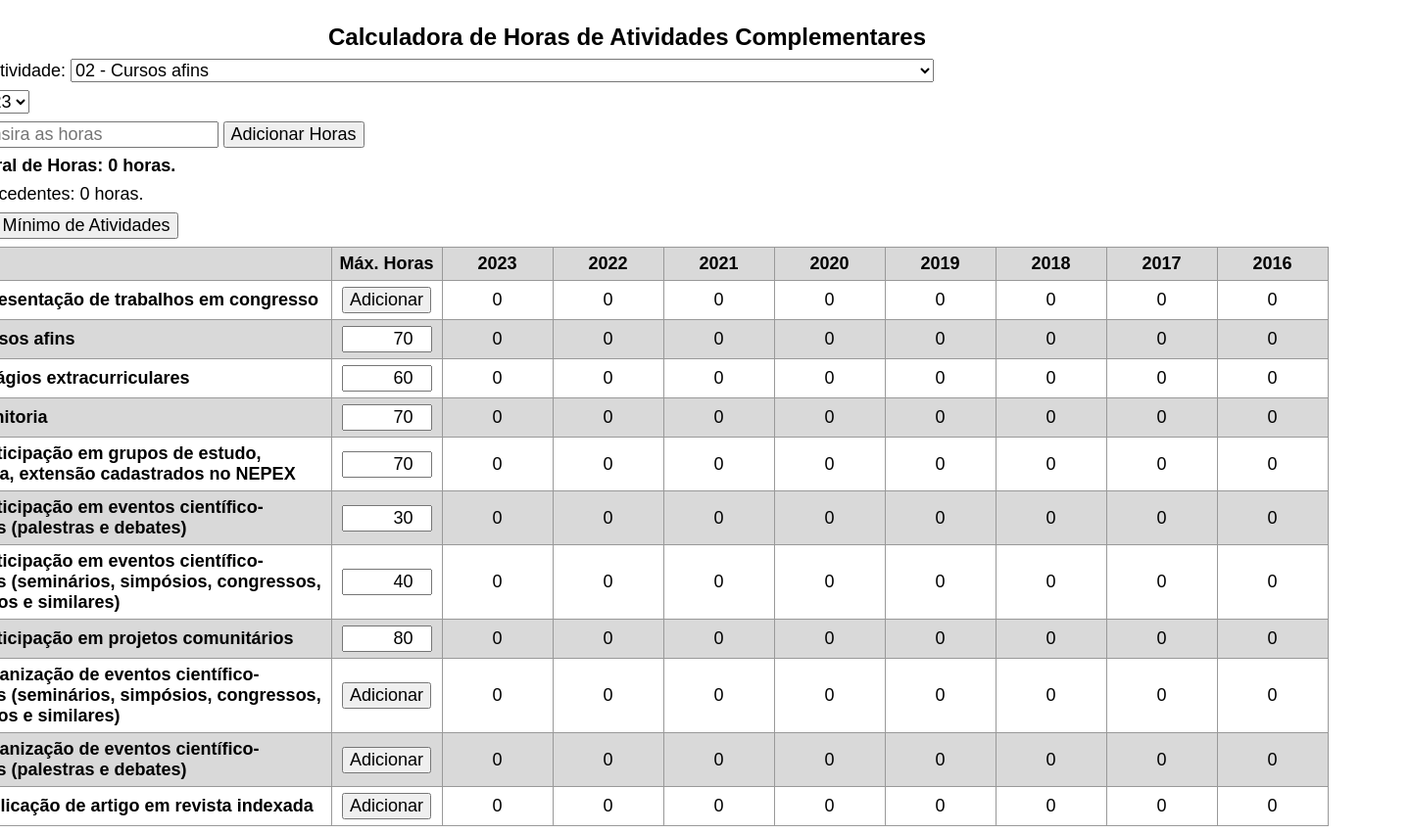
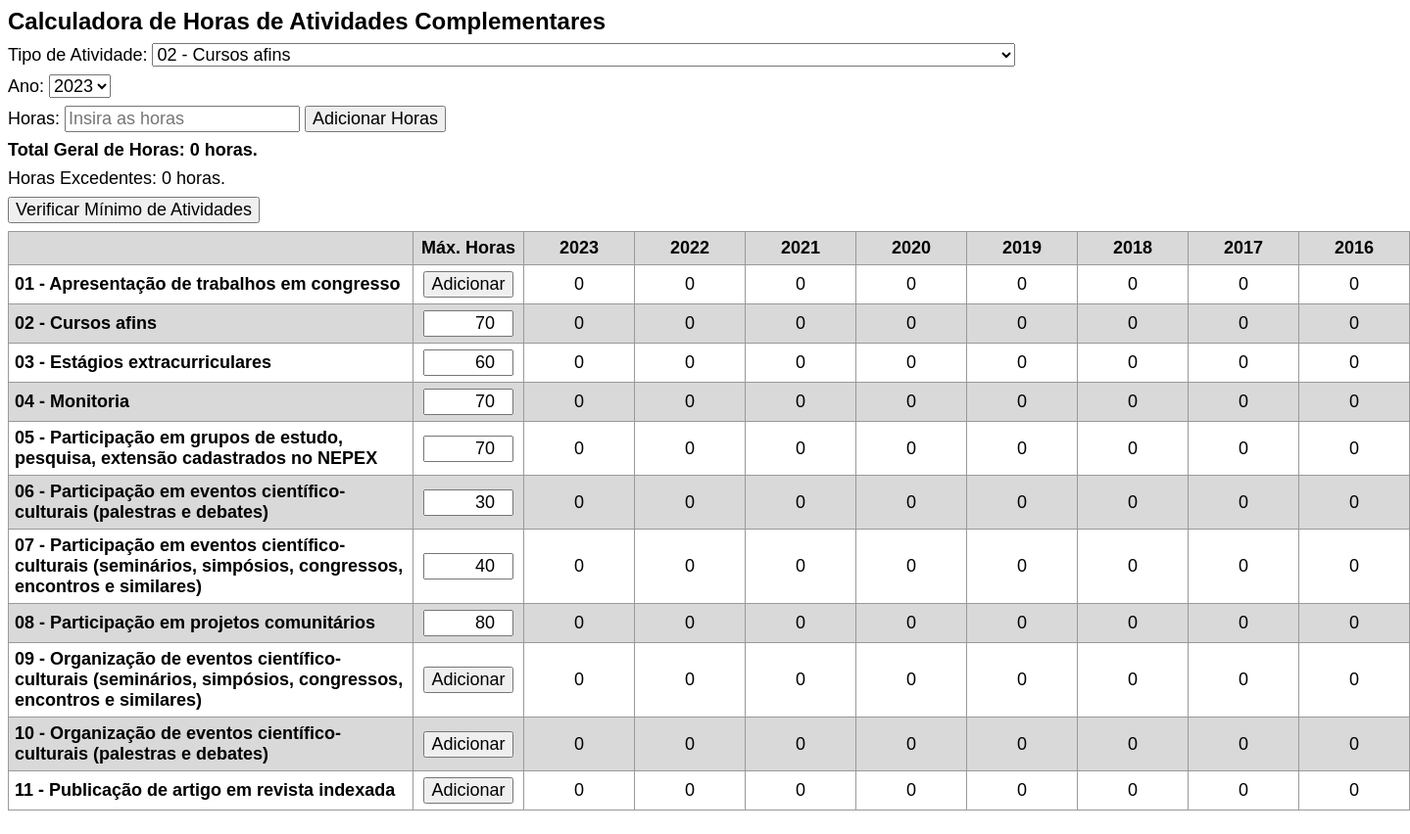
Before and after one commit to guico-mo/atividades-complementares, a plain HTML site: page index.html in a window 1280 px wide. Shown: the whole page at 98% size, 1439 px wide, since content can reach past the window. Drawn offline with Linux system fonts and the light colour scheme.

Commit message:
Add files via upload

```diff
--- a/index.html
+++ b/index.html
@@ -9,9 +9,8 @@
 </head>
 
 <body>
-    <div class="main">
+    <h1>Calculadora de Horas de Atividades Complementares</h1>
     <div class="container">
-            <h1>Calculadora de Horas de Atividades Complementares</h1>
         <div>
             <label for="atividade">Tipo de Atividade:</label>
             <select id="atividade">
@@ -118,8 +117,7 @@
                 <td id="atividade4-ano8">0</td>
             </tr>
             <tr>
-                    <td class="atividade-col">05 - Participação em grupos de estudo, pesquisa, extensão cadastrados no
-                        NEPEX
+                <td class="atividade-col">05 - Participação em grupos de estudo, pesquisa, extensão cadastrados no NEPEX
                 </td>
                 <td><input type="number" id="max-horas-atividade5" value="70" min="0" class="input-max"></td>
                 <td id="atividade5-ano1">0</td>
@@ -132,8 +130,7 @@
                 <td id="atividade5-ano8">0</td>
             </tr>
             <tr>
-                    <td class="atividade-col">06 - Participação em eventos científico-culturais (palestras e debates)
-                    </td>
+                <td class="atividade-col">06 - Participação em eventos científico-culturais (palestras e debates)</td>
                 <td><input type="number" id="max-horas-atividade6" value="30" min="0" class="input-max"></td>
                 <td id="atividade6-ano1">0</td>
                 <td id="atividade6-ano2">0</td>
@@ -183,8 +180,7 @@
                 <td id="atividade9-ano8">0</td>
             </tr>
             <tr>
-                    <td class="atividade-col">10 - Organização de eventos científico-culturais (palestras e debates)
-                    </td>
+                <td class="atividade-col">10 - Organização de eventos científico-culturais (palestras e debates)</td>
                 <td><button onclick="adicionarHorasPorAtividade('atividade10')">Adicionar</button></td>
                 <td id="atividade10-ano1">0</td>
                 <td id="atividade10-ano2">0</td>
@@ -210,8 +206,6 @@
         </tbody>
     </table>
     <!-- <button onclick="zerarSistema()" class="zerar">Limpar Sistema</button> -->
-    </div>
 </body>
 <script src="script.js"></script>
-
 </html>
--- a/script.js
+++ b/script.js
@@ -23,6 +23,8 @@ function adicionarHoras() {
         var sobra = (valorAtual + horas) - maxHoras;
         alert('A quantidade de horas adicionada excede o máximo permitido para esta atividade. Serão descartadas ' + sobra + ' horas.');
         horasAdicionadas = maxHoras - valorAtual;
+    } else {
+        sobraAcumulada = 0;
     }
 
     var celulaHorasExcedentes = document.getElementById('horas-excedentes-value');
--- a/style.css
+++ b/style.css
@@ -58,13 +58,3 @@ td.atividade-col {
 button{
     width: fit-content;
 }
-
-.main {
-    display: grid;
-    align-items: center;
-    justify-content: center;
-}
-
-h1{
-    text-align: center;
-}
```
Lines whose indentation alone changed are shown as unchanged.
